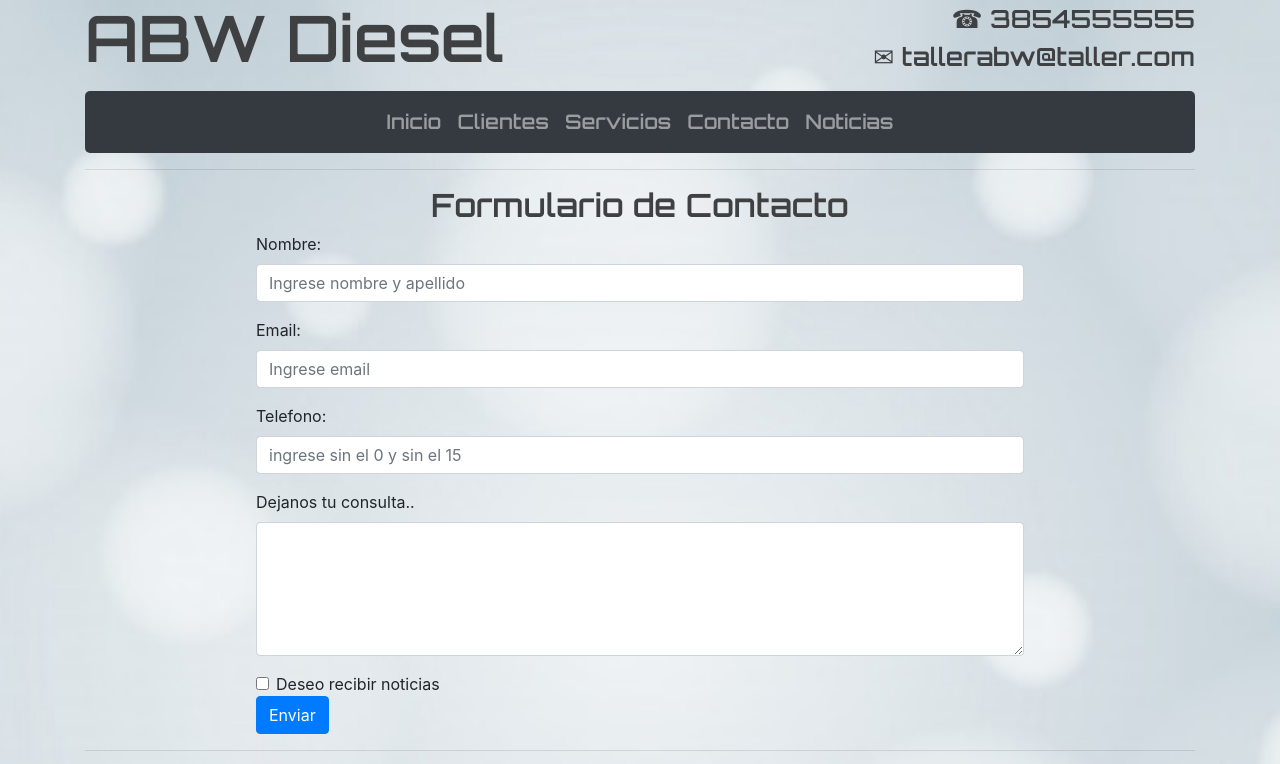
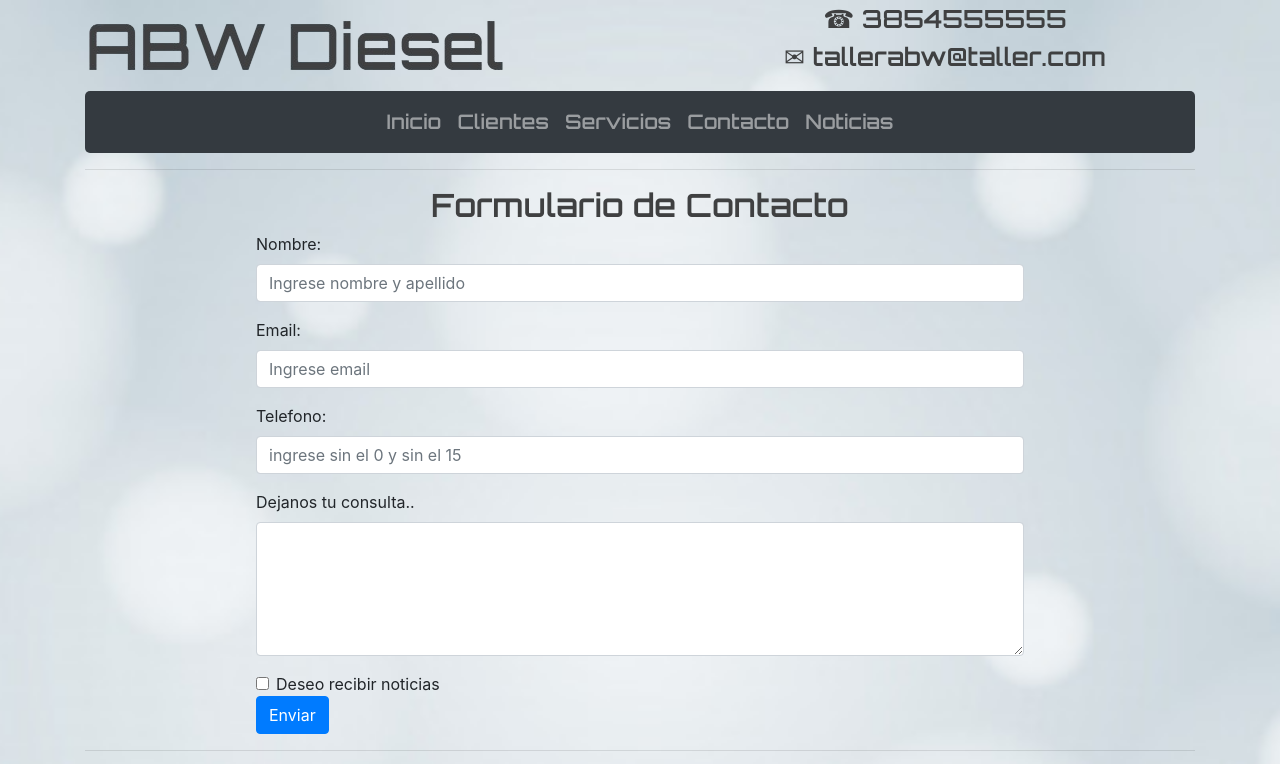
Before and after one commit to MartinAmura/paginaale, a website: page contacto.html in a window 1280 px wide. Shown: the top 764 px of the page. Drawn offline with nearby package versions, Linux system fonts and the light colour scheme.

Commit message:
alineacion e indentacion3

```diff
--- a/contacto.html
+++ b/contacto.html
@@ -19,10 +19,10 @@
 <body class="principal">
 	<header class="container">
 		<div class="row">
-			<div class="col-lg text-center">
-				<h1>ABW Diesel</h1>
+			<div class="col my-auto">
+				<img src="./assets/logo.png" alt="Logo">
 			</div>
-			<div class="col-lg text-right">
+			<div class="col text-center">
 				<ul class="redes">
 					<li>☎ 3854555555</li>
 					<li>✉ <a href="contacto.html">tallerabw@taller.com</a></li>
```
Also changed, not shown: clientes.html (+3 -3 lines), index.html (+2 -2 lines), noticias.html (+3 -3 lines), servicios.html (+3 -3 lines).
